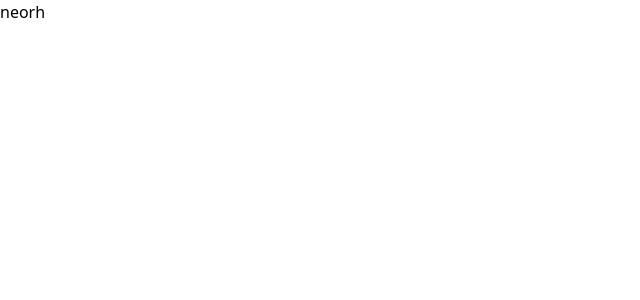
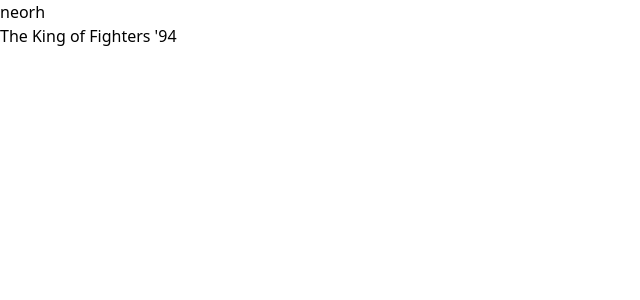
Before and after one commit to city41/neorh, a Next.js app: page / in a window 1280 px wide. Shown: the top 300 px of the page, without its empty margins (0-640 px from the left). Built offline with nearby package versions, Linux system fonts and the light colour scheme.

Commit message:
pulling in a game

```diff
--- a/src/components/IndexPage/IndexPage.tsx
+++ b/src/components/IndexPage/IndexPage.tsx
@@ -1,5 +1,20 @@
-function IndexPage() {
-  return <div>neorh</div>;
+import { RomHackGameEntry } from "@/types";
+
+type IndexPageProps = {
+  games: RomHackGameEntry[];
+};
+
+function IndexPage({ games }: IndexPageProps) {
+  return (
+    <div>
+      <h1>neorh</h1>
+      <ul>
+        {games.map((g) => {
+          return <li>{g.gameName}</li>;
+        })}
+      </ul>
+    </div>
+  );
 }
 
 export { IndexPage };
--- /dev/null
+++ b/src/hacks/index.ts
@@ -0,0 +1,4 @@
+import { RomHackGameEntry } from "@/types";
+import kof94 from "./kof94";
+
+export const games: RomHackGameEntry[] = [kof94];
--- a/src/pages/index.tsx
+++ b/src/pages/index.tsx
@@ -1,5 +1,6 @@
 import { IndexPage } from "@/components/IndexPage/IndexPage";
+import { games } from "../hacks";
 
 export default function NextIndexPage() {
-  return <IndexPage />;
+  return <IndexPage games={games} />;
 }
```
